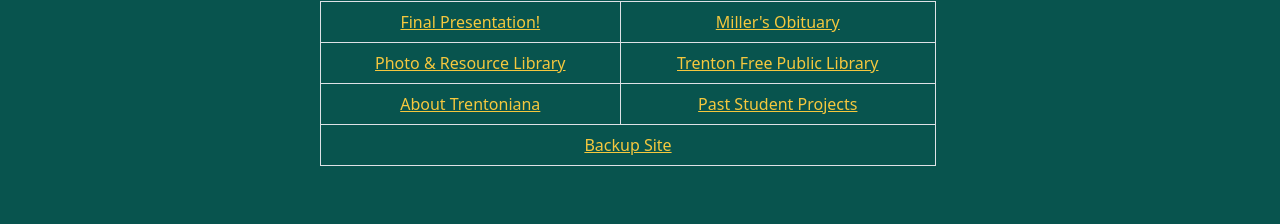
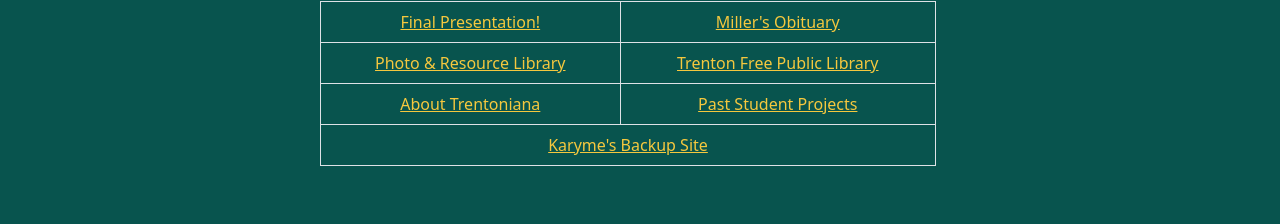
Before and after one commit to sderacy/wallysadventure, a website with bundled scripts: page about.html in a window 1280 px wide. Shown: the part 505-729 px from the top of the page. Built offline with nearby package versions, Linux system fonts and the light colour scheme; no server answers.

Commit message:
Change backup site labeling

```diff
--- a/about.html
+++ b/about.html
@@ -146,7 +146,7 @@
                       href="https://owd.tcnj.edu/~estevek2/wallys/"
                       target="_blank"
                     >
-                      Backup Site
+                      Karyme's Backup Site
                     </a>
                   </td>
                 </tr>
```
